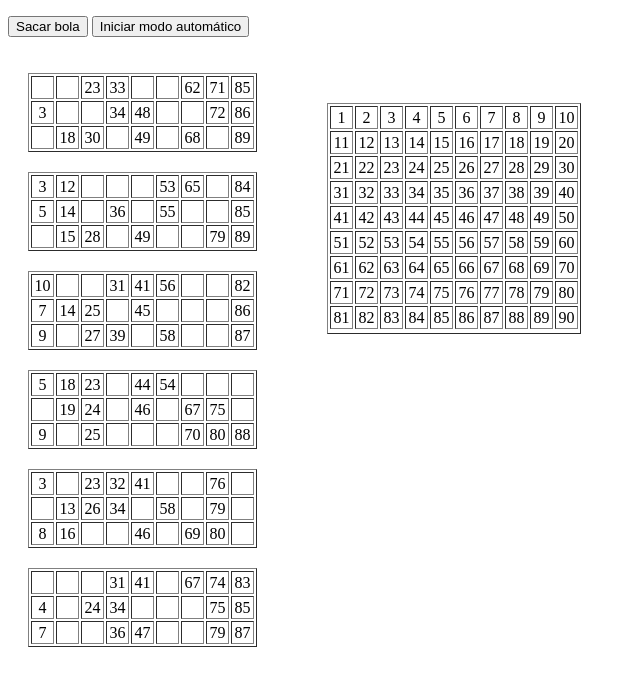
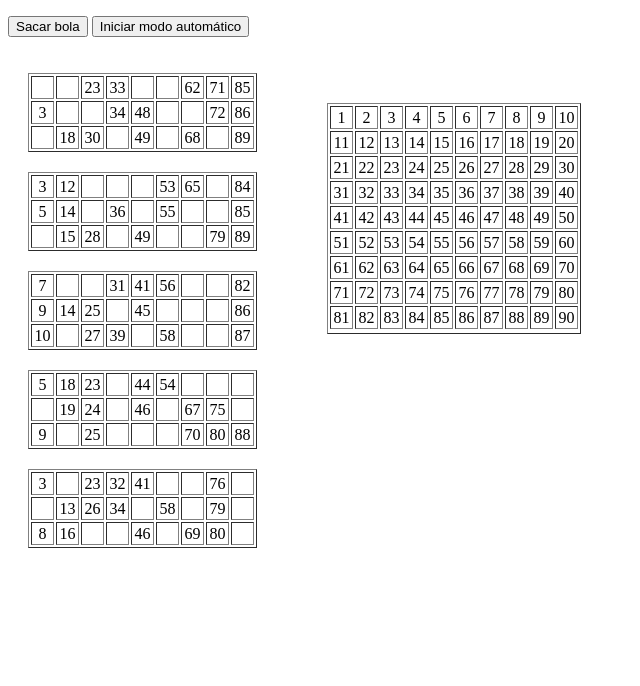
Before and after one commit to Merilax/BingoJS, a plain HTML site: page index.html in a window 1280 px wide. Shown: the whole page, without its empty margins (0-640 px from the left). Drawn offline with Linux system fonts and the light colour scheme.

Commit message:
Fixed sort

```diff
--- a/Carton.js
+++ b/Carton.js
@@ -39,8 +39,9 @@ class Carton {
         }
         // Sort
         this.cellNum.forEach(arr => {
-            arr.sort();
+            arr.sort((a, b) => a - b);
         });
+        console.log(this.cellNum)
         // Fill slots with empty spaces so that only 5 numbers exist per row.
         for (let i = 0; i < this.rows; i++) {
             let posUsed = [];
--- a/index.html
+++ b/index.html
@@ -38,7 +38,6 @@
         <div class="carton"></div>
         <div class="carton"></div>
         <div class="carton"></div>
-        <div class="carton"></div>
     </div>
     <div id="bola">
     </div>
```
